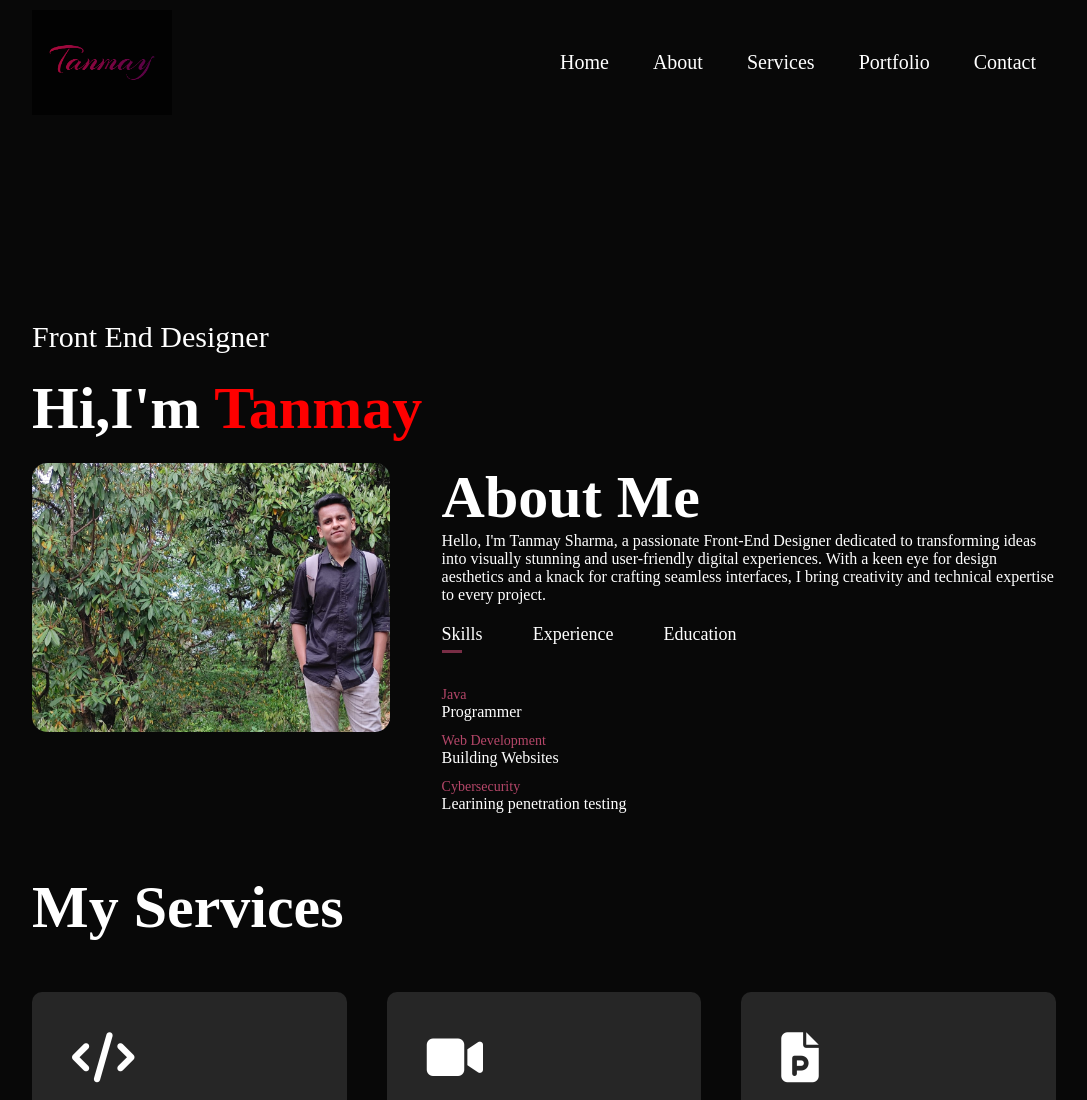
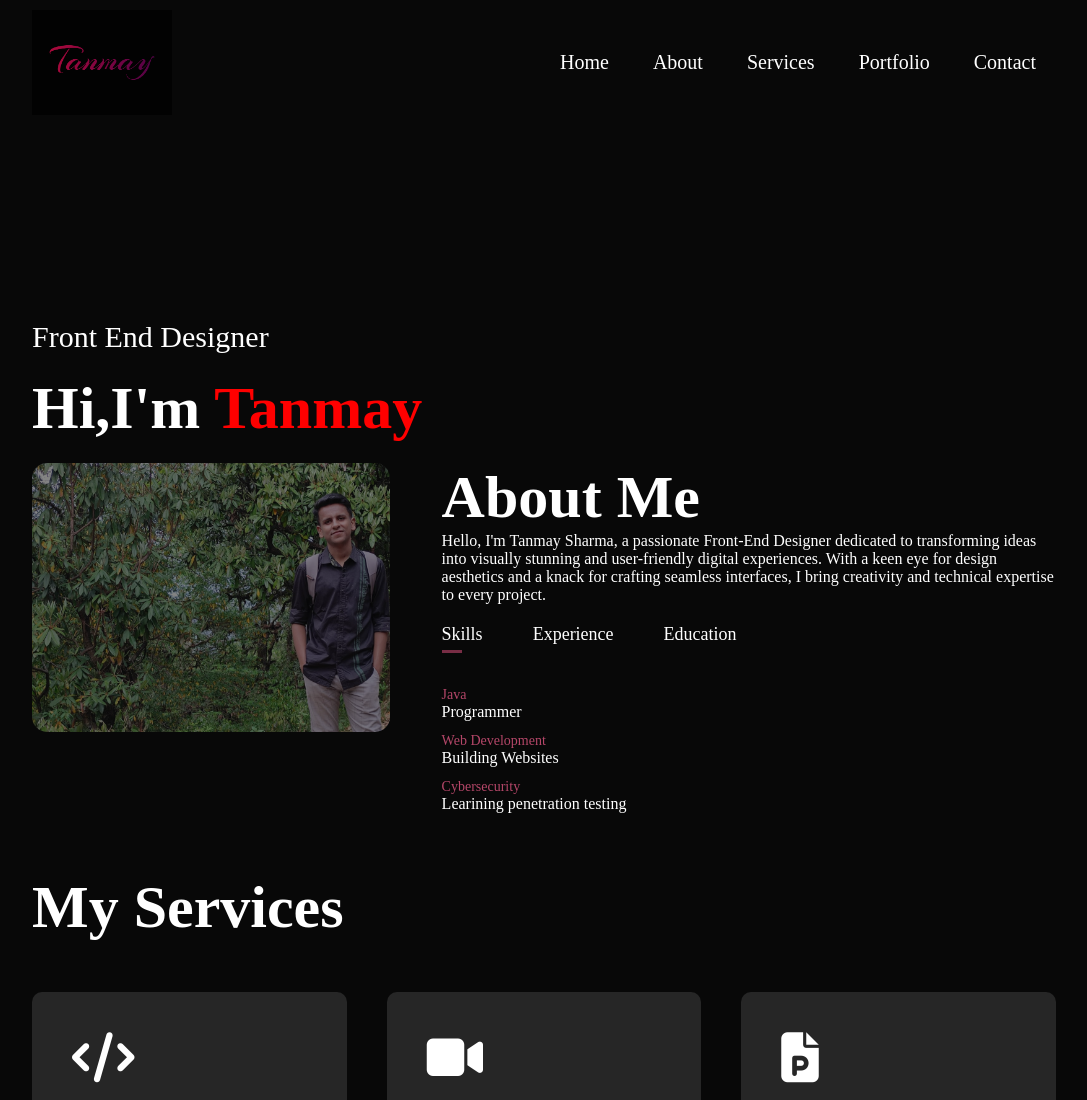
Before and after one commit to tangit13/Personal-Portfolio-Tanmay-, a plain HTML site: page index.html in a window 1280 px wide. Shown: the top 1100 px of the page, without its empty margins (96-1183 px from the left). Drawn offline with Linux system fonts and the light colour scheme.

Commit message:
Update style.css

```diff
--- a/style.css
+++ b/style.css
@@ -89,6 +89,12 @@ nav ul li a:hover::after{
 
 .about-col-1{
     flex-basis: 35%;
+    opacity: 0.5;
+    transition: 1s;
+}
+.about-col-1:hover{
+    opacity:100%;
+    transition: 1s;
 }
 .about-col-1 img{
     width:100%;
```
